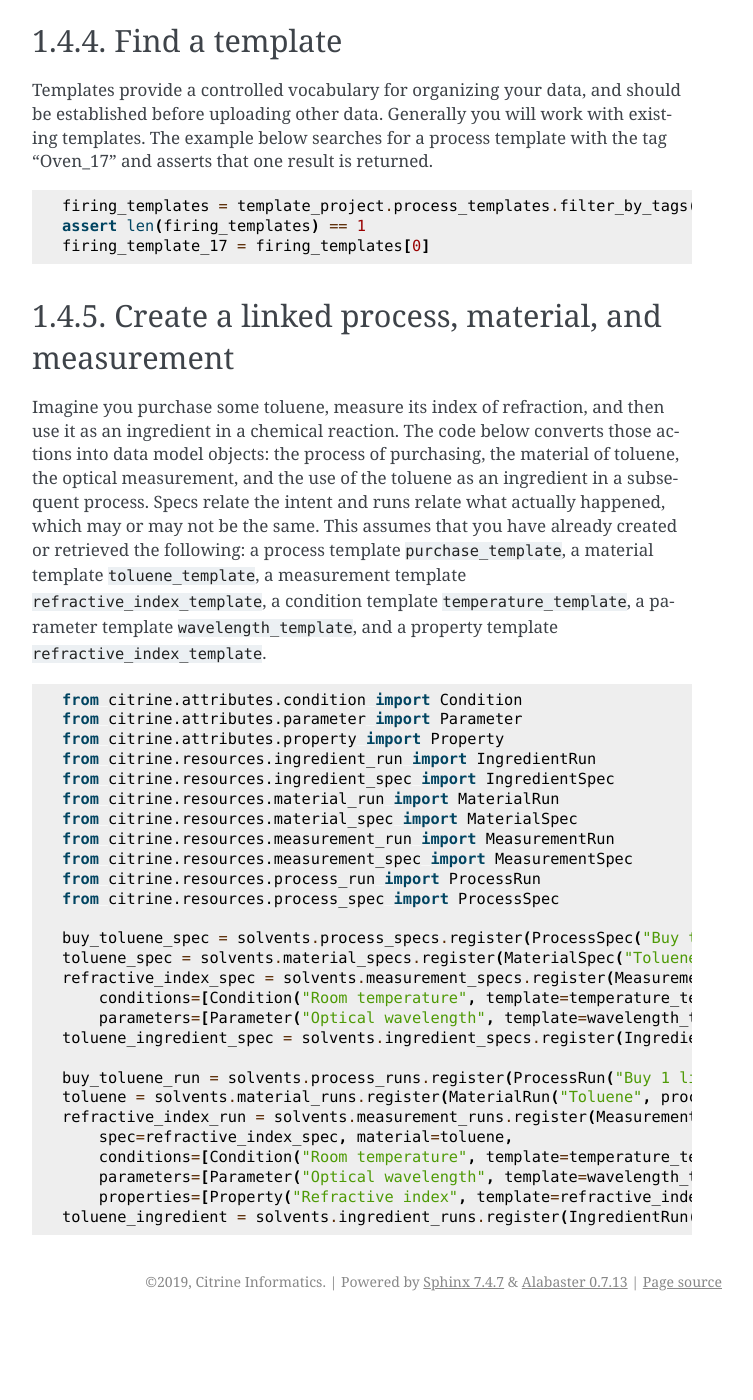
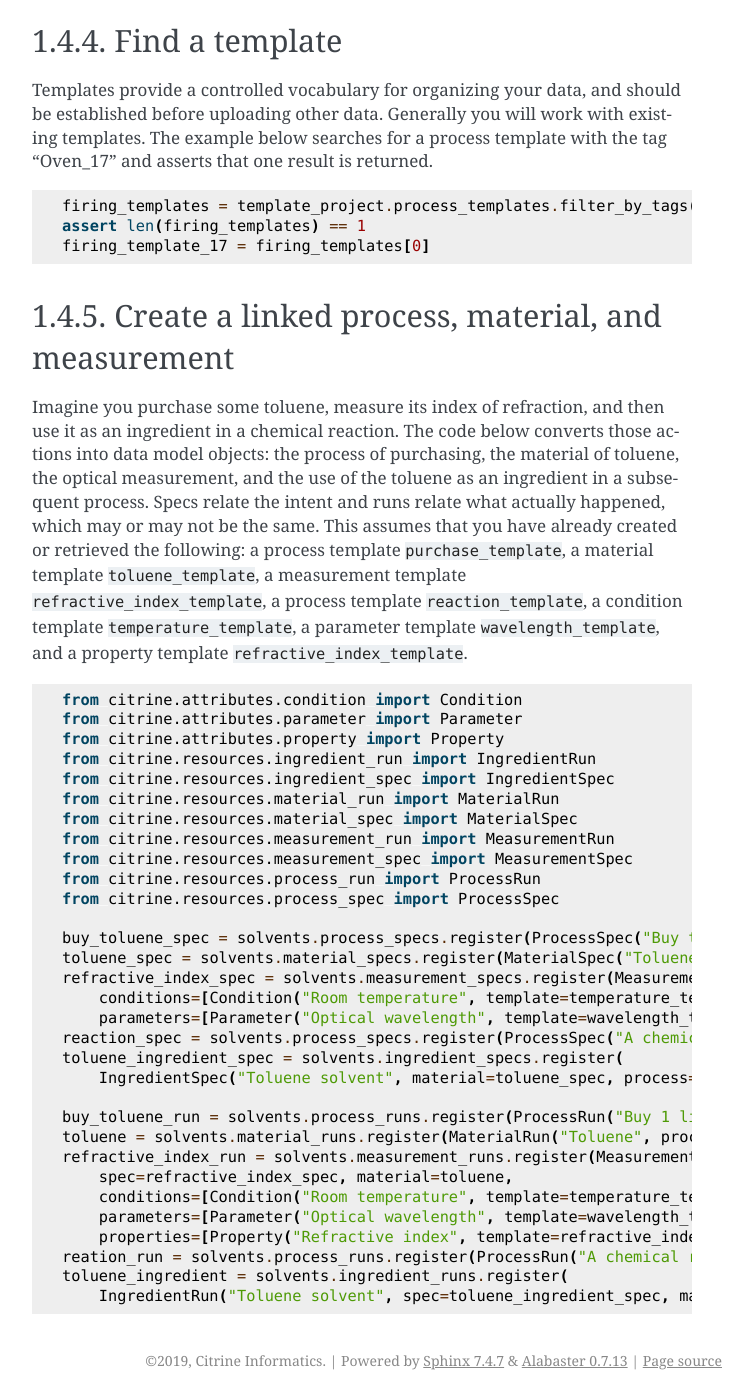
Before and after one commit to CitrineInformatics/citrine-python, a Sphinx documentation site: the page built from docs/source/getting_started/code_examples.rst, in a window 1280 px wide and 1400 px high, scrolled down 1194 px. Shown: the whole window, without its empty margins (388-1141 px from the left). Built offline with Sphinx 7.4.7, drawn with Linux system fonts in a browser that asks for light colours; before the commit the page ends 2515 px from its top, so only the background shows below that.

Commit message:
Update getting started docs

```diff
--- a/docs/source/getting_started/code_examples.rst
+++ b/docs/source/getting_started/code_examples.rst
@@ -73,11 +73,13 @@ Create a linked process, material, and measurement
 --------------------------------------------------
 
 Imagine you purchase some toluene, measure its index of refraction, and then use it as an ingredient in a chemical reaction.
-The code below converts those actions into data model objects: the process of purchasing, the material of toluene, the optical measurement, and the use of the toluene as an ingredient in a subsequent process.
+The code below converts those actions into data model objects: the process of purchasing, the material of toluene,
+the optical measurement, and the use of the toluene as an ingredient in a subsequent process.
 Specs relate the intent and runs relate what actually happened, which may or may not be the same.
 This assumes that you have already created or retrieved the following:
 a process template ``purchase_template``, a material template ``toluene_template``, a measurement template ``refractive_index_template``,
-a condition template ``temperature_template``, a parameter template ``wavelength_template``, and a property template ``refractive_index_template``.
+a process template ``reaction_template``, a condition template ``temperature_template``,
+a parameter template ``wavelength_template``, and a property template ``refractive_index_template``.
 
 .. code-block:: python
 
@@ -98,7 +100,9 @@ a condition template ``temperature_template``, a parameter template ``wavelength
     refractive_index_spec = solvents.measurement_specs.register(MeasurementSpec("Index of refraction", template=refractive_index_template,
         conditions=[Condition("Room temperature", template=temperature_template, value=NominalReal(22, 'degC'))],
         parameters=[Parameter("Optical wavelength", template=wavelength_template, value=NominalReal(633, 'nm'))]))
-    toluene_ingredient_spec = solvents.ingredient_specs.register(IngredientSpec("Toluene solvent", absolute_quantity=NominalReal(34, 'mL')))
+    reaction_spec = solvents.process_specs.register(ProcessSpec("A chemical reaction", template=reaction_template))
+    toluene_ingredient_spec = solvents.ingredient_specs.register(
+        IngredientSpec("Toluene solvent", material=toluene_spec, process=reaction_spec, absolute_quantity=NominalReal(34, 'mL')))
 
     buy_toluene_run = solvents.process_runs.register(ProcessRun("Buy 1 liter of toluene", tags=["lot2019-140B"], spec=buy_toluene_spec))
     toluene = solvents.material_runs.register(MaterialRun("Toluene", process=buy_toluene_run, spec=toluene_spec))
@@ -107,4 +111,6 @@ a condition template ``temperature_template``, a parameter template ``wavelength
         conditions=[Condition("Room temperature", template=temperature_template, value=NominalReal(24, 'degC'))],
         parameters=[Parameter("Optical wavelength", template=wavelength_template, value=NominalReal(633, 'nm'))],
         properties=[Property("Refractive index", template=refractive_index_template, value=NominalReal(1.49, 'dimensionless'))]))
-    toluene_ingredient = solvents.ingredient_runs.register(IngredientRun("Toluene solvent", absolute_quantity=NominalReal(40, 'mL'), notes="I poured too much!"))
+    reation_run = solvents.process_runs.register(ProcessRun("A chemical reaction", spec=reaction_spec))
+    toluene_ingredient = solvents.ingredient_runs.register(
+        IngredientRun("Toluene solvent", spec=toluene_ingredient_spec, material=toluene, process=reation_run, absolute_quantity=NominalReal(40, 'mL'), notes="I poured too much!"))
```
Also changed, not shown: docs/source/getting_started/data_model.rst (+6 -3 lines).
